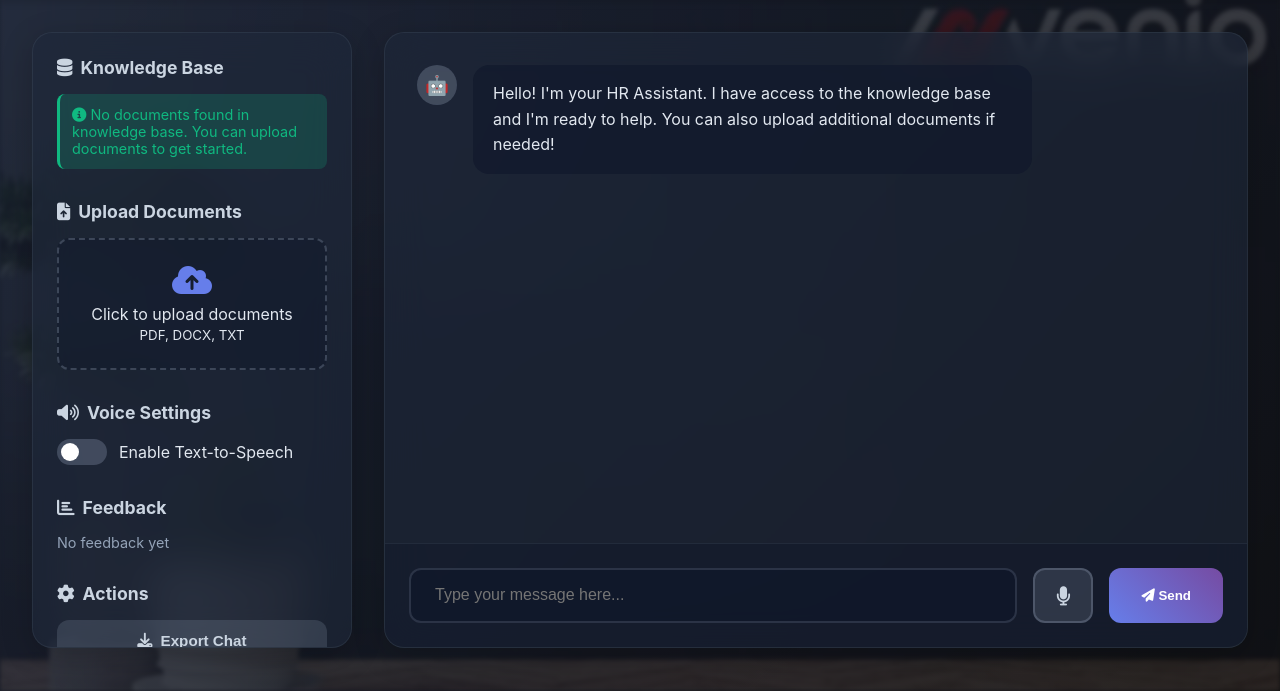
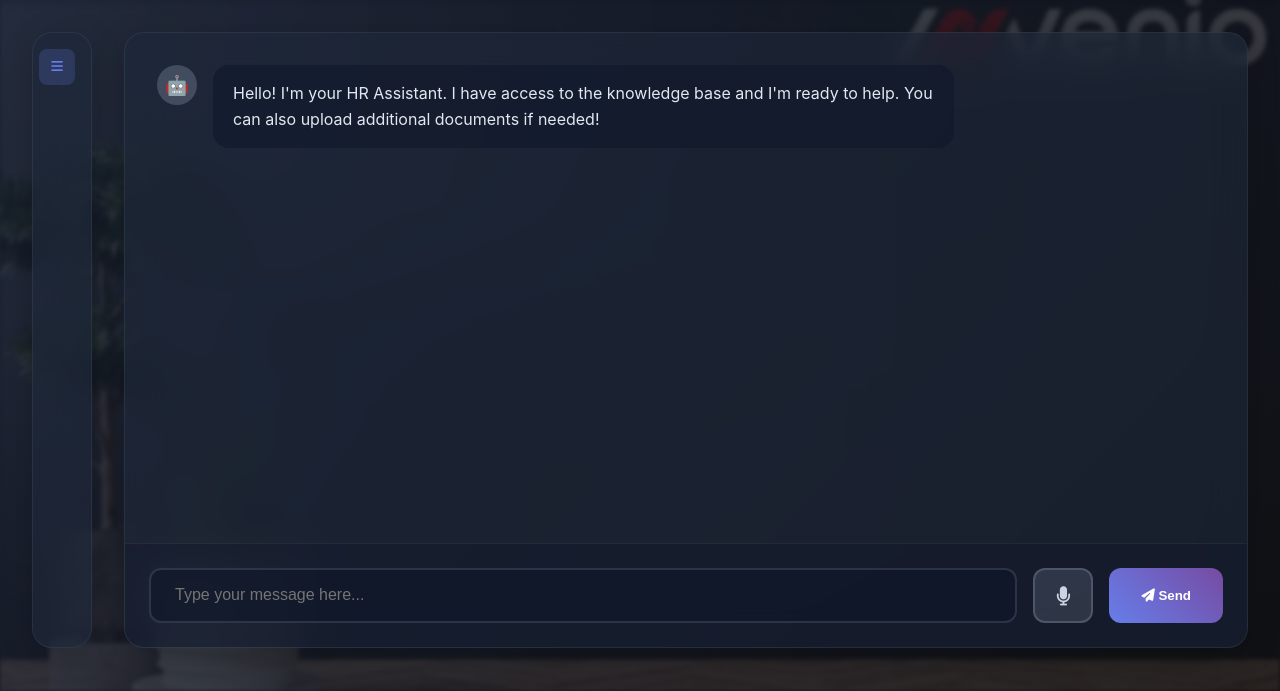
Before and after one commit to harsh-inv/HR_Assistant, a Flask app: page / in a window 1280 px wide. Shown: the part 109-800 px from the top of the page. Run offline with Flask 3, Linux system fonts and the light colour scheme; data that the repository does not hold is empty; parts of the project's set-up code (start-up, migrations or seed data) failed here and were passed over.

Commit message:
Update index.html

```diff
--- a/templates/index.html
+++ b/templates/index.html
@@ -67,9 +67,14 @@
             margin: 0 auto;
             padding: 2rem;
             display: grid;
-            grid-template-columns: 320px 1fr;
+            grid-template-columns: 60px 1fr;
             gap: 2rem;
             height: calc(100vh - 120px);
+            transition: grid-template-columns 0.3s ease;
+        }
+
+        .container.sidebar-expanded {
+            grid-template-columns: 320px 1fr;
         }
 
         .sidebar {
@@ -80,8 +85,49 @@
             border: 1px solid rgba(148, 163, 184, 0.1);
             overflow-y: auto;
             box-shadow: 0 8px 32px rgba(0, 0, 0, 0.2);
+            position: relative;
+            width: 60px;
+            transition: width 0.3s ease;
+        }
 
-            transition: transform 0.3s ease;}
+        .sidebar.expanded {
+            width: 320px;
+        }
+
+        .sidebar-toggle {
+            position: absolute;
+            top: 1rem;
+            right: 1rem;
+            background: rgba(102, 126, 234, 0.2);
+            border: none;
+            color: #667eea;
+            width: 36px;
+            height: 36px;
+            border-radius: 8px;
+            cursor: pointer;
+            display: flex;
+            align-items: center;
+            justify-content: center;
+            transition: all 0.3s ease;
+            z-index: 10;
+        }
+
+        .sidebar-toggle:hover {
+            background: rgba(102, 126, 234, 0.4);
+            transform: scale(1.05);
+        }
+
+        .sidebar-content {
+            opacity: 0;
+            visibility: hidden;
+            transition: opacity 0.3s ease, visibility 0.3s ease;
+            margin-top: 3rem;
+        }
+
+        .sidebar.expanded .sidebar-content {
+            opacity: 1;
+            visibility: visible;
+        }
 
         .sidebar-section {
             margin-bottom: 2rem;
@@ -149,58 +195,6 @@
 
         .btn-secondary:hover {
             background: rgba(148, 163, 184, 0.3);
-        }
-
-        .toggle-switch {
-            display: flex;
-            align-items: center;
-            gap: 0.75rem;
-            margin-bottom: 1rem;
-        }
-
-        .switch {
-            position: relative;
-            display: inline-block;
-            width: 50px;
-            height: 26px;
-        }
-
-        .switch input {
-            opacity: 0;
-            width: 0;
-            height: 0;
-        }
-
-        .slider {
-            position: absolute;
-            cursor: pointer;
-            top: 0;
-            left: 0;
-            right: 0;
-            bottom: 0;
-            background-color: rgba(148, 163, 184, 0.3);
-            transition: 0.4s;
-            border-radius: 26px;
-        }
-
-        .slider:before {
-            position: absolute;
-            content: "";
-            height: 18px;
-            width: 18px;
-            left: 4px;
-            bottom: 4px;
-            background-color: white;
-            transition: 0.4s;
-            border-radius: 50%;
-        }
-
-        input:checked + .slider {
-            background: linear-gradient(45deg, #667eea 0%, #764ba2 100%);
-        }
-
-        input:checked + .slider:before {
-            transform: translateX(24px);
         }
 
         .file-list {
@@ -566,10 +560,18 @@
                 height: auto;
             }
 
+            .container.sidebar-expanded {
+                grid-template-columns: 1fr;
+            }
+
             .sidebar {
                 max-height: none;
+                width: 100%;
+            }
 
-            transition: transform 0.3s ease;}
+            .sidebar.expanded {
+                width: 100%;
+            }
 
             .message-content {
                 max-width: 85%;
@@ -602,49 +604,6 @@
             color: #10b981;
             border-left: 3px solid #10b981;
         }
-
-        /* Sidebar Toggle Button */
-        .sidebar-toggle {
-            position: fixed;
-            left: 320px;
-            top: 95px;
-            z-index: 1001;
-            background: linear-gradient(135deg, #667eea 0%, #764ba2 100%);
-            border: none;
-            color: white;
-            width: 40px;
-            height: 40px;
-            border-radius: 0 8px 8px 0;
-            cursor: pointer;
-            transition: all 0.3s ease;
-            display: flex;
-            align-items: center;
-            justify-content: center;
-            box-shadow: 2px 2px 10px rgba(0,0,0,0.3);
-        }
-
-        .sidebar-toggle:hover {
-            background: linear-gradient(135deg, #764ba2 0%, #667eea 100%);
-            transform: scale(1.05);
-        }
-
-        .sidebar-toggle.collapsed {
-            left: 20px;
-            border-radius: 8px;
-        }
-
-        .sidebar.collapsed {
-            transform: translateX(-100%);
-        }
-
-        .main-content {
-            transition: margin-left 0.3s ease;
-        }
-
-        .main-content.expanded {
-            margin-left: 0;
-        }
-
     </style>
 </head>
 <body>
@@ -653,8 +612,13 @@
         <h1>🤖 HR Assistant</h1>
     </div>
 
-    <div class="container">
-        <div class="sidebar">
+    <div class="container" id="mainContainer">
+        <div class="sidebar" id="sidebar">
+            <button class="sidebar-toggle" onclick="toggleSidebar()">
+                <i class="fas fa-bars"></i>
+            </button>
+
+            <div class="sidebar-content">
                 <div class="sidebar-section">
                     <h3><i class="fas fa-database"></i> Knowledge Base</h3>
                     <div id="knowledgeBaseInfo" class="init-message">
@@ -674,17 +638,6 @@
                 </div>
 
                 <div class="sidebar-section">
-                <h3><i class="fas fa-volume-up"></i> Voice Settings</h3>
-                <div class="toggle-switch">
-                    <label class="switch">
-                        <input type="checkbox" id="ttsToggle">
-                        <span class="slider"></span>
-                    </label>
-                    <span>Enable Text-to-Speech</span>
-                </div>
-            </div>
-
-            <div class="sidebar-section">
                     <h3><i class="fas fa-chart-bar"></i> Feedback</h3>
                     <div id="feedbackStats"></div>
                 </div>
@@ -694,21 +647,13 @@
                     <button class="btn btn-secondary" onclick="exportChat()" style="margin-bottom: 0.5rem;">
                         <i class="fas fa-download"></i> Export Chat
                     </button>
-                <button class="btn btn-secondary" onclick="clearChat()">
+                    <button class="btn btn-secondary" onclick="clearChat()" style="margin-bottom: 0.5rem;">
                         <i class="fas fa-trash"></i> Clear Chat
                     </button>
-                <button onclick="exportFeedback()"
-                style="background: linear-gradient(135deg, #10b981 0%, #059669 100%);
-               color: white;
-               padding: 0.75rem 1.5rem;
-               border: none;
-               border-radius: 10px;
-               cursor: pointer;
-               font-weight: 600;
-               margin-top: 1rem;
-               width: 100%;">
-                    <i class="fas fa-download"></i> Export All Feedback
+                    <button class="btn btn-secondary" onclick="exportFeedback()" style="background: linear-gradient(135deg, #10b981 0%, #059669 100%);">
+                        <i class="fas fa-download"></i> Export Feedback
                     </button>
+                </div>
             </div>
         </div>
 
@@ -770,11 +715,16 @@
         let selectedRating = 0;
         let isRecording = false;
         let recognition = null;
-        let ttsEnabled = false;
-        let currentSpeech = null;
-        let femaleVoice = null;
         let isVoiceInput = false;
         let currentAudio = null;
+
+        // Toggle sidebar
+        function toggleSidebar() {
+            const sidebar = document.getElementById('sidebar');
+            const container = document.getElementById('mainContainer');
+            sidebar.classList.toggle('expanded');
+            container.classList.toggle('sidebar-expanded');
+        }
 
         // Initialize Speech Recognition
         if ('webkitSpeechRecognition' in window || 'SpeechRecognition' in window) {
@@ -794,7 +744,6 @@
             recognition.onend = () => {
                 isRecording = false;
                 updateMicButton();
-                // Automatically send message after voice input
                 const input = document.getElementById('chatInput');
                 if (input.value.trim()) {
                     setTimeout(() => {
@@ -811,7 +760,6 @@
             };
         }
 
-        // Toggle Voice Recording
         function toggleVoiceRecording() {
             if (!recognition) {
                 alert('Speech recognition is not supported in your browser. Please use Chrome, Edge, or Safari.');
@@ -841,9 +789,7 @@
             }
         }
 
-        // Function to play audio from URL
         function playAudioFromURL(audioUrl, button) {
-            // If audio is currently playing from this button, stop it
             if (currentAudio && button.classList.contains('speaking')) {
                 currentAudio.pause();
                 currentAudio.currentTime = 0;
@@ -853,12 +799,10 @@
                 return;
             }
 
-            // Stop any currently playing audio
             if (currentAudio) {
                 currentAudio.pause();
                 currentAudio.currentTime = 0;
                 currentAudio = null;
-                // Reset any other speaking buttons
                 document.querySelectorAll('.speaker-btn.speaking').forEach(btn => {
                     btn.classList.remove('speaking');
                     btn.innerHTML = '<i class="fas fa-volume-up"></i>';
@@ -899,7 +843,6 @@
             });
         }
 
-        // Initialize Session with Knowledge Base
         async function initSession() {
             try {
                 const response = await fetch('/init_session', {
@@ -924,7 +867,6 @@
             }
         }
 
-        // File Upload
         document.getElementById('fileInput').addEventListener('change', async (e) => {
             const files = e.target.files;
             if (files.length === 0) return;
@@ -989,7 +931,6 @@
             return icons[ext] || '📄';
         }
 
-        // Send Message
         async function sendMessage() {
             const input = document.getElementById('chatInput');
             const message = input.value.trim();
@@ -1021,7 +962,6 @@
                 if (data.response) {
                     addMessage(data.response, false, data.video, data.video_name, data.audio_url);
 
-                    // Automatically play audio if it was voice input
                     if (wasVoiceInput && data.audio_url) {
                         setTimeout(() => {
                             const lastMessage = document.querySelector('.message.assistant:last-child .speaker-btn');
@@ -1081,7 +1021,6 @@
                     if (this.dataset.audioUrl) {
                         playAudioFromURL(this.dataset.audioUrl, this);
                     } else {
-                        // Fallback to generating TTS on-demand
                         generateAndPlayTTS(text, this);
                     }
                 };
@@ -1091,7 +1030,6 @@
 
             content.appendChild(textWrapper);
 
-            // Add video if provided
             if (videoUrl && !isUser) {
                 const videoContainer = document.createElement('div');
                 videoContainer.className = 'video-container';
@@ -1117,7 +1055,6 @@
             messagesContainer.scrollTop = messagesContainer.scrollHeight;
         }
 
-        // Generate TTS on demand
         async function generateAndPlayTTS(text, button) {
             try {
                 const response = await fetch('/text_to_speech', {
@@ -1139,7 +1076,6 @@
             }
         }
 
-        // Star Rating
         document.querySelectorAll('.star').forEach(star => {
             star.addEventListener('click', (e) => {
                 selectedRating = parseInt(e.target.dataset.rating);
@@ -1317,30 +1253,8 @@
             }
         }
 
-        // Initialize on page load
         initSession();
         loadFeedbackStats();
     </script>
-    <script>
-
-        function toggleSidebar() {
-            const sidebar = document.querySelector('.sidebar');
-            const mainContent = document.querySelector('.main-content');
-            const toggleBtn = document.getElementById('sidebarToggle');
-
-            sidebar.classList.toggle('collapsed');
-            mainContent.classList.toggle('expanded');
-            toggleBtn.classList.toggle('collapsed');
-
-            // Change icon
-            const icon = toggleBtn.querySelector('i');
-            if (sidebar.classList.contains('collapsed')) {
-                icon.className = 'fas fa-chevron-right';
-            } else {
-                icon.className = 'fas fa-times';
-            }
-        }
-
-    </script>
 </body>
 </html>
```
Lines whose indentation alone changed are shown as unchanged.
